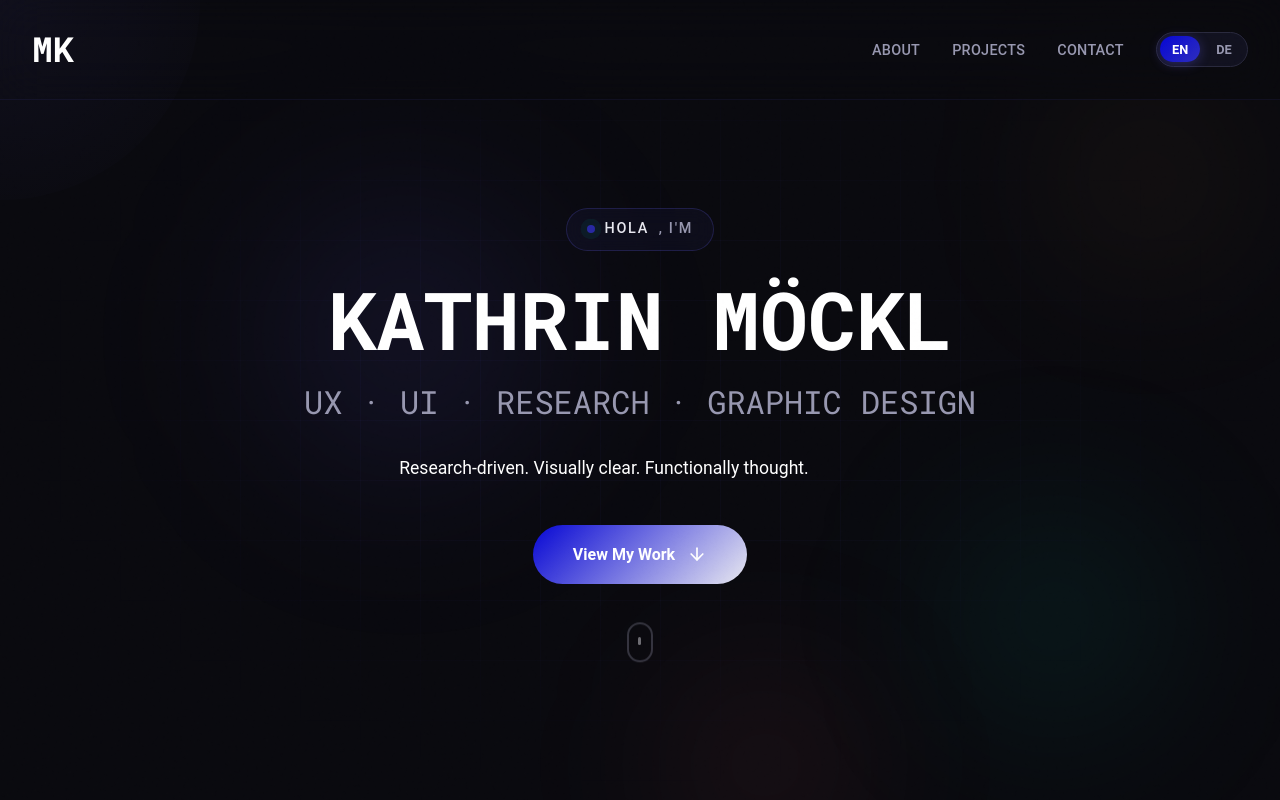
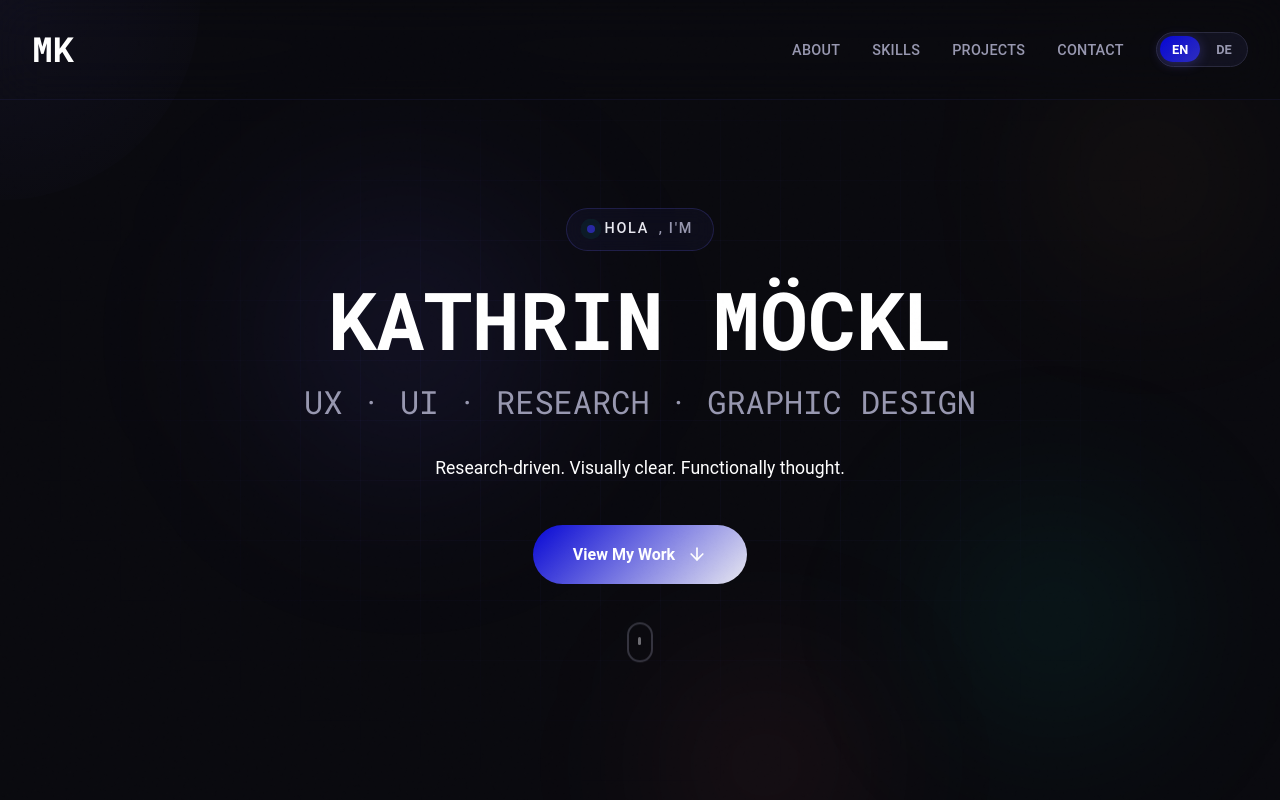
Before and after one commit to Moeckl-kathrin/Portfolio, a React (Vite) app: page / in a window 1280 px wide. Shown: the top 800 px of the page. Built offline with nearby package versions, Linux system fonts and the light colour scheme.

Commit message:
changed details

```diff
--- a/src/components/Navbar.tsx
+++ b/src/components/Navbar.tsx
@@ -45,6 +45,11 @@ export default function Navbar() {
           </a>
         </li>
         <li>
+          <a href="#skills" onClick={(e) => { e.preventDefault(); scrollTo('skills'); }}>
+            {t.nav.skills}
+          </a>
+        </li>
+        <li>
           <a href="#projects" onClick={(e) => { e.preventDefault(); scrollTo('projects'); }}>
             {t.nav.projects}
           </a>
--- a/src/i18n/translations.ts
+++ b/src/i18n/translations.ts
@@ -5,6 +5,7 @@ export interface Translations {
     home: string;
     projects: string;
     about: string;
+    skills: string;
     contact: string;
   };
   hero: {
@@ -55,6 +56,7 @@ const en: Translations = {
     home: 'Home',
     projects: 'Projects',
     about: 'About',
+    skills: 'Skills',
     contact: 'Contact',
   },
   hero: {
@@ -73,7 +75,7 @@ const en: Translations = {
   },
   skills: {
     sectionTitle: 'What I Do',
-    sectionSubtitle: 'Services Overview',
+    sectionSubtitle: '',
     sectionIntro: '',
     items: [
       {
@@ -139,6 +141,7 @@ const de: Translations = {
     home: 'Start',
     projects: 'Projekte',
     about: 'Über mich',
+    skills: 'Skills',
     contact: 'Kontakt',
   },
   hero: {
@@ -146,7 +149,7 @@ const de: Translations = {
     name: 'Kathrin Möckl',
     title: 'UX  · UI ·  RESEARCH ·  GRAPHIC DESIGN',
     subtitle: 'Research-driven. Visuell klar. Funktional gedacht.',
-    cta: 'Meine Arbeiten ansehen',
+    cta: 'Meine Projekte',
   },
   about: {
     sectionTitle: 'Über Mich',
--- a/src/styles/global.css
+++ b/src/styles/global.css
@@ -364,9 +364,10 @@ img {
   font-size: 1.1rem;
   color: #ffffff;
   max-width: 600px;
-  margin: 0 0 2.5rem;
+  margin: 0 auto 2.5rem;
   line-height: 1.8;
   text-transform: none;
+  text-align: center;
 }
 
 .hero__actions {
```
